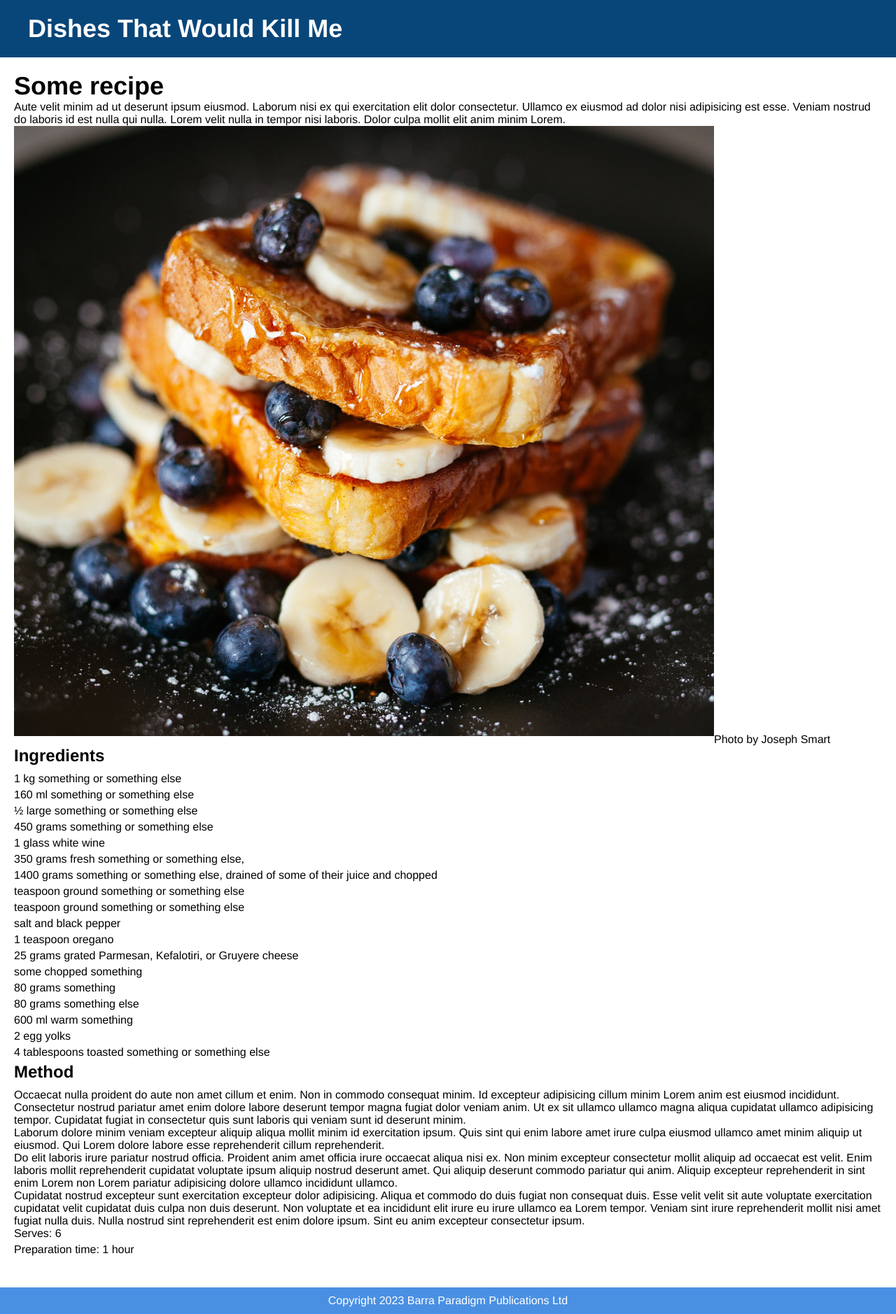
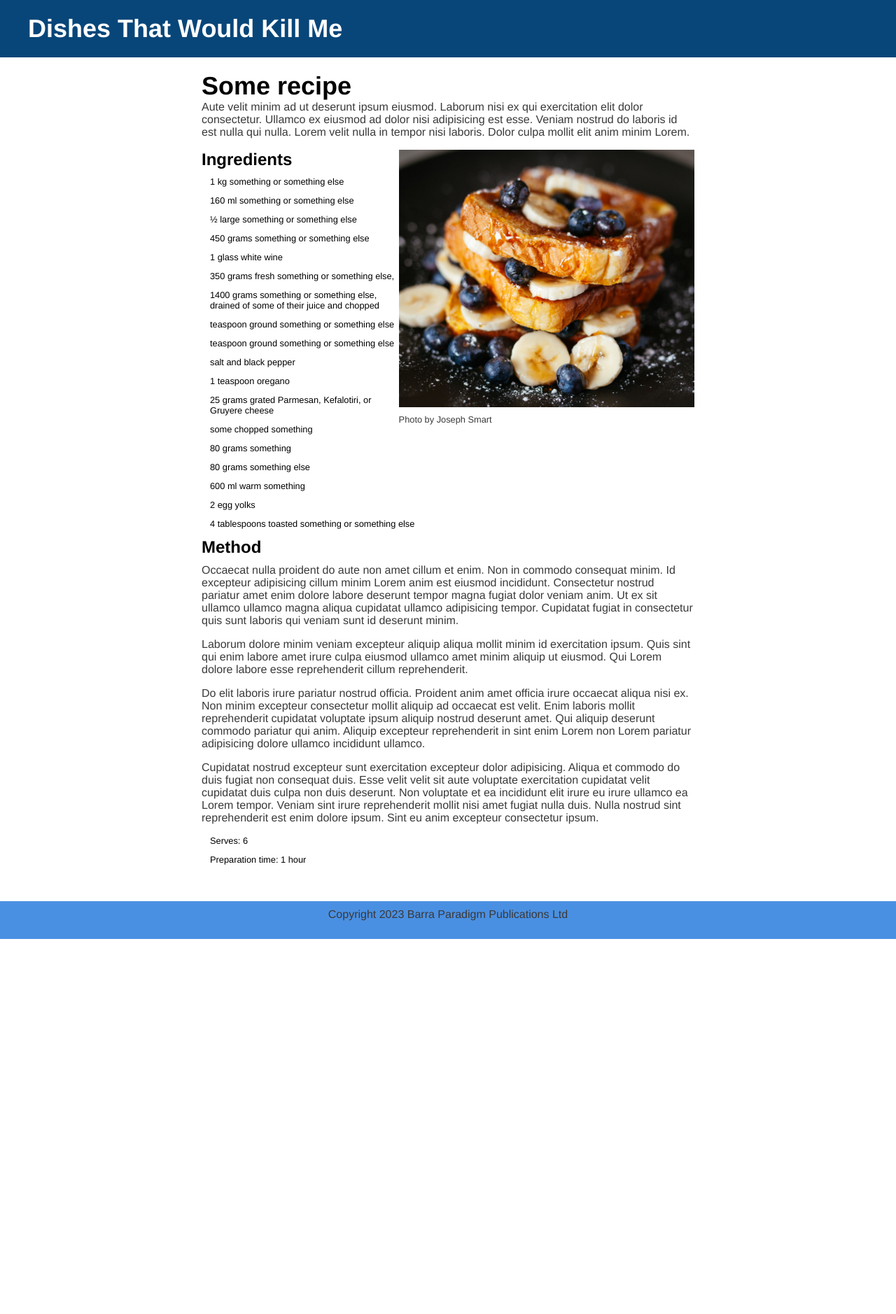
Before and after one commit to thomasgodfrey48/instantcrush, a Jekyll site: the page built from _recipes/recipe1.md, in a window 1280 px wide. Shown: the whole page at 70% size. Built offline with Jekyll 4.4.1, drawn with Linux system fonts in a browser that asks for light colours; after the commit the page ends 1342 px from its top, so only the background shows below that.

Commit message:
Update recipes.css

```diff
--- a/styles/recipes.css
+++ b/styles/recipes.css
@@ -120,3 +120,42 @@ header a:hover {
   background-color: #ffcc00; /* yellow */
   color: #084679; /* dark blue */
 }
+
+
+p {
+color:rgb(59, 57, 57);
+margin-bottom:1em;
+}
+
+main {
+width: 60%;
+max-width:850px;
+/* border:1px solid purple; */
+padding: 0 12px;
+margin:0 auto;
+}
+
+img {
+width:60%;
+float:right;
+}
+
+
+
+ul {
+  margin-left: 12px;
+  /* columns: 2;
+  column-rule: 1px solid blue; */
+}
+
+li {
+font-size: .8em;
+margin-bottom: 12px;
+list-style-position: inside;
+}
+
+.caption {
+  font-size: .8em;
+  float:right;
+  width:60%;
+}
```
